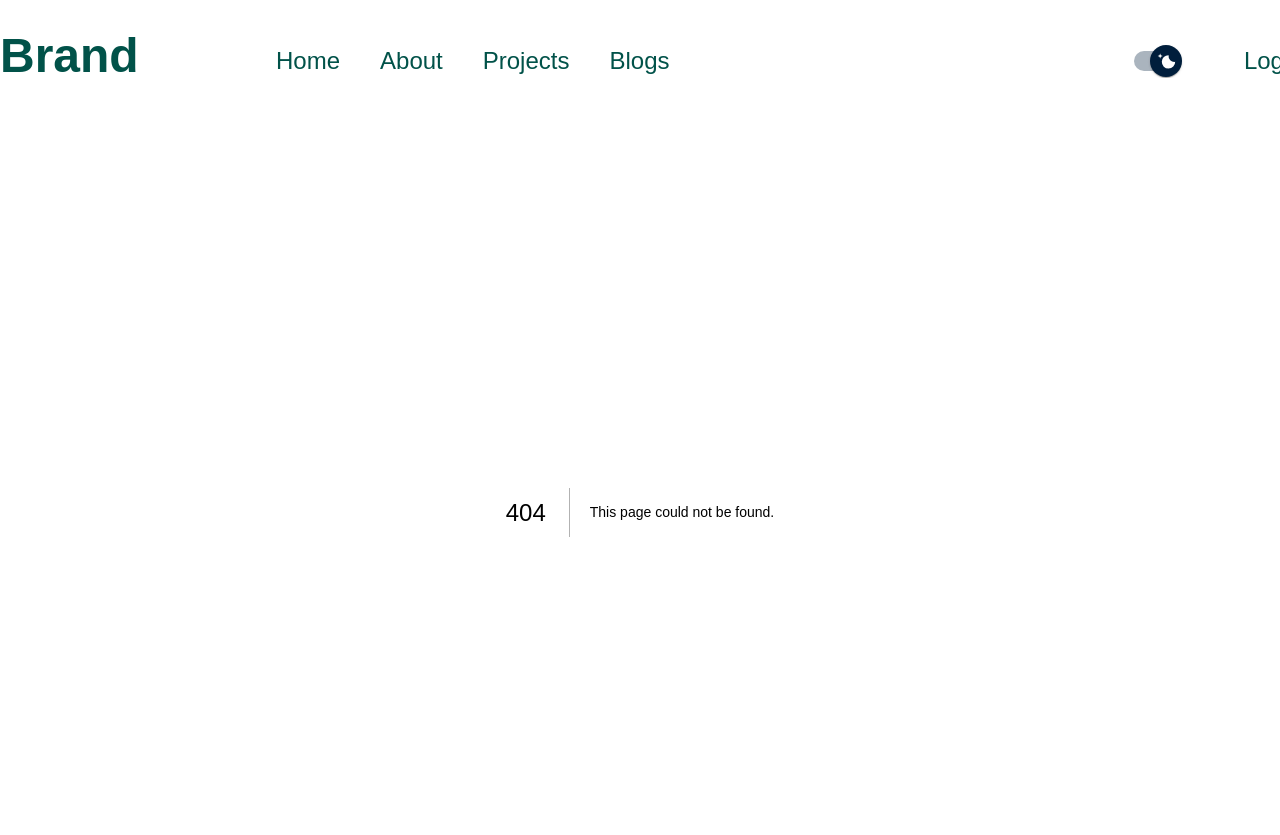
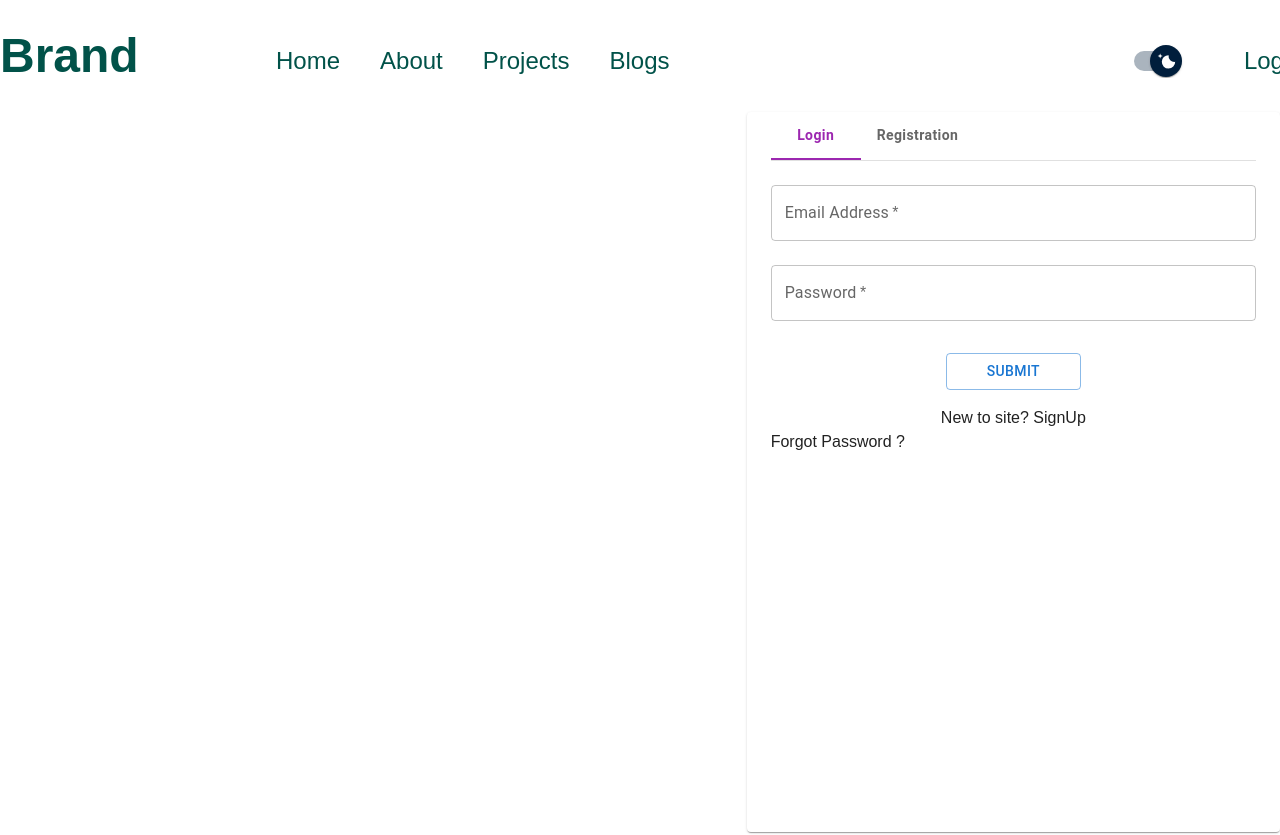
Before and after one commit to creative-ally/agency-site, a Next.js app: page /login in a window 1280 px wide. Before the commit this address had no page. Shown: the top 835 px of the page. Built offline with nearby package versions, Linux system fonts and the light colour scheme.

Commit message:
login / regi page ui

```diff
--- /dev/null
+++ b/app/changepass/page.js
@@ -0,0 +1,25 @@
+"use client"
+import React from 'react';
+import { Grid, Box, TextField, Button, Alert } from '@mui/material';
+
+const Change = () => {
+    return (
+        <div>
+            <Grid container justifyContent='center'>
+                <Grid item sm={6} xs={12}>
+                    <h1>Change Password</h1>
+                    <Box component="form" noValidate sx={{ mt: 1 }} id="password-change-form">
+                        <TextField margin="normal" required fullWidth name="password" label="New Password" type="password" id="password" />
+                        <TextField margin="normal" required fullWidth name="password_confirmation" label="Confirm New Password" type="password" id="password_confirmation" />
+                        <Box textAlign='center'>
+                            <Button type="submit" variant="outlined" sx={{ mt: 3, mb: 2, px: 5 }}> Update </Button>
+                        </Box>
+                    </Box>
+                </Grid>
+            </Grid>
+
+        </div>
+    );
+};
+
+export default Change;
--- /dev/null
+++ b/app/login/page.js
@@ -0,0 +1,59 @@
+"use client"
+import { Grid, Card, Tabs, Typography, Tab, Box, Button } from '@mui/material';
+import { useState } from 'react';
+import Log from './signin';
+import Pic from '../../assets/images/pic1.jpg';
+import Regi from '../registration/page';
+
+const TabPanel = (props) => {
+  const { children, value, index } = props;
+  return (
+    <div role='tabpanel' hidden={value !== index}>
+      {
+        value === index && (
+          <Box>{children}</Box>
+        )
+      }
+    </div>
+  )
+}
+const Login = () => {
+  const [value, setValue] = useState(0);
+  const handleChange = (event, newValue) => {
+    setValue(newValue);
+  }
+  return <>
+    <Grid container sx={{ height: '90vh' }}>
+      <Grid item lg={7} sm={5} sx={{
+        // backgroundImage: `URL(${Pic})`,
+        backgroundImage: `url(${Pic})`,
+        backgroundRepeat: 'no-repeat',
+        backgroundSize: 'cover',
+        backgroundPosition: 'center',
+        display: { xs: 'none', sm: 'block' }
+      }}>
+      </Grid>
+      <Grid item lg={5} sm={7} xs={12}>
+        <Card sx={{ width: '100%', height: '100%' }}>
+          <Box sx={{ mx: 3, height: 530 }}>
+            <Box sx={{ borderBottom: 1, borderColor: 'divider' }}>
+              <Tabs value={value} textColor='secondary' indicatorColor='secondary' onChange={handleChange}>
+                <Tab label='Login' sx={{ textTransform: 'none', fontWeight: 'bold' }}></Tab>
+                <Tab label='Registration' sx={{ textTransform: 'none', fontWeight: 'bold' }}></Tab>
+              </Tabs>
+            </Box>
+            <TabPanel value={value} index={0}>
+              <Log/>
+            </TabPanel>
+            <TabPanel value={value} index={1}>
+              <Regi />
+            </TabPanel>
+          </Box>
+
+        </Card>
+      </Grid>
+    </Grid>
+  </>;
+};
+
+export default Login;
--- /dev/null
+++ b/app/login/signin.js
@@ -0,0 +1,25 @@
+"use client";
+import { Box, Button, TextField } from '@mui/material';
+import Link from 'next/link';
+
+const Log = () => {
+    return (
+        <div>
+            <Box component='form' noValidate sx={{ mt: 1 }} id='registration-form' >
+                <TextField margin='normal' required fullWidth id='email' name='email' label='Email Address' />
+                <TextField margin='normal' required fullWidth id='password' name='password' label='Password' type='password' />
+                <Box textAlign='center'>
+                    <Button type='submit' variant='outlined' textColor='primary' sx={{ mt: 3, mb: 2, px: 5 }}>Submit</Button>
+                </Box>
+                <Box textAlign='center'>
+                    <p variant='outlined' textColor='primary' sx={{ mt: 3, mb: 2, px: 5 }}>New to site? <Link href='/registration'>SignUp</Link></p>
+                </Box>
+                <Link href='/resetpass' >Forgot Password ?</Link>
+
+            </Box>
+        </div>
+
+    );
+};
+
+export default Log;
--- /dev/null
+++ b/app/registration/page.js
@@ -0,0 +1,25 @@
+"use client"
+import { Box, Button, Checkbox, FormControlLabel, TextField } from '@mui/material';
+import Link from 'next/link';
+import React from 'react';
+const Regi = () => {
+  return (
+    <div>
+      <Box component='form' noValidate sx={{ mt: 1 }} id='registration-form' >
+        <TextField margin='normal' required fullWidth id='name' name='name' label='Name' />
+        <TextField margin='normal' required fullWidth id='email' name='email' label='Email Address' />
+        <TextField margin='normal' required fullWidth id='password' name='password' label='Password' type='password' />
+        <TextField margin='normal' required fullWidth id='password_confirmation' name='password_confirmation' label='Confirm Password' type='password' />
+        <FormControlLabel control={<Checkbox value="agree" color="primary" name="tc" id="tc" />} label="I agree to term and condition." />
+        <Box textAlign='center'>
+          <Button type='submit' variant='outlined' sx={{ mt: 3, mb: 2, px: 5 }}>Submit</Button>
+        </Box>
+        <Link href='/sendpasswordresetemail' >Forgot Password ?</Link>
+
+      </Box>
+    </div>
+
+  );
+};
+
+export default Regi;
--- /dev/null
+++ b/app/resetpass/page.js
@@ -0,0 +1,21 @@
+"use client"
+import { Grid, TextField, Button, Box, Alert } from "@mui/material";
+
+const Reset = () => {
+    return (
+        <Grid container justifyContent='center'>
+        <Grid item sm={6} xs={12}>
+          <h1>Reset Password</h1>
+          <Box component='form' noValidate sx={{ mt: 1 }} id='password-reset-form' >
+            <TextField margin='normal' required fullWidth id='password' name='password' label='New Password' type='password' />
+            <TextField margin='normal' required fullWidth id='password_confirmation' name='password_confirmation' label='Confirm New Password' type='password' />
+            <Box textAlign='center'>
+              <Button type='submit' variant='outlined' sx={{ mt: 3, mb: 2, px: 5 }}>Save</Button>
+            </Box>
+          </Box>
+        </Grid>
+      </Grid>
+    );
+};
+
+export default Reset;
--- a/components/Shared/Header.jsx
+++ b/components/Shared/Header.jsx
@@ -121,7 +121,7 @@ const Header = ({ theme, setTheme }) => {
             <ul className='md:flex items-center justify-center md:flex-row-reverse text-lg md:text-xl lg:text-2xl text-primary dark:text-dark-base-100'>
               <li className='md:px-2 lg:px-5 py-2 '>
                 {
-                  !user ? <Link onClick={() => setOpenMenu(!openMenu)} href={'#'}>Login</Link> :
+                  !user ? <Link onClick={() => setOpenMenu(!openMenu)} href="/login">Login</Link> :
                     <div>
                       <Link
                         href='#'
```
Also changed, not shown: assets/images/pic1.jpg (added), components/auth/login.js (deleted).
